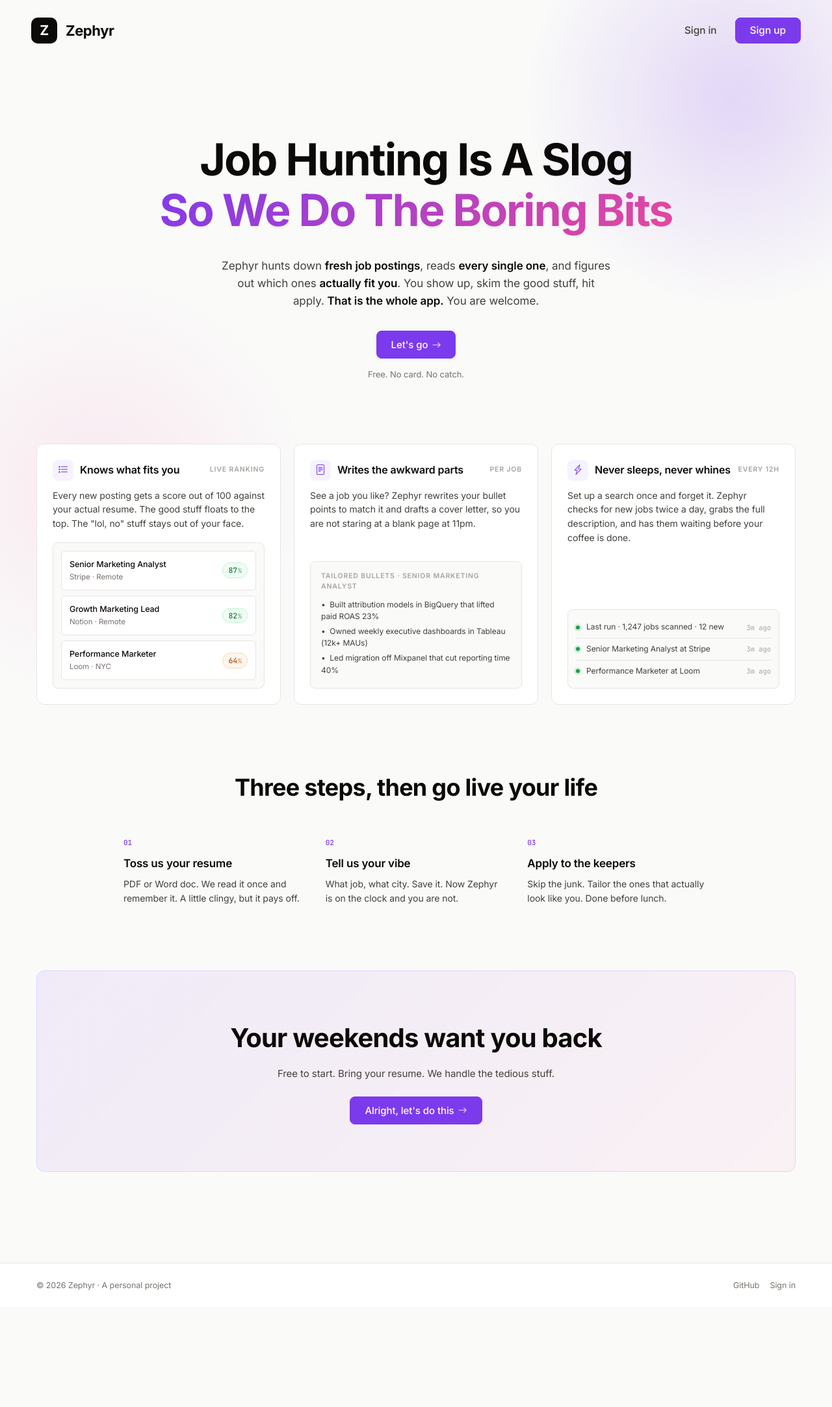
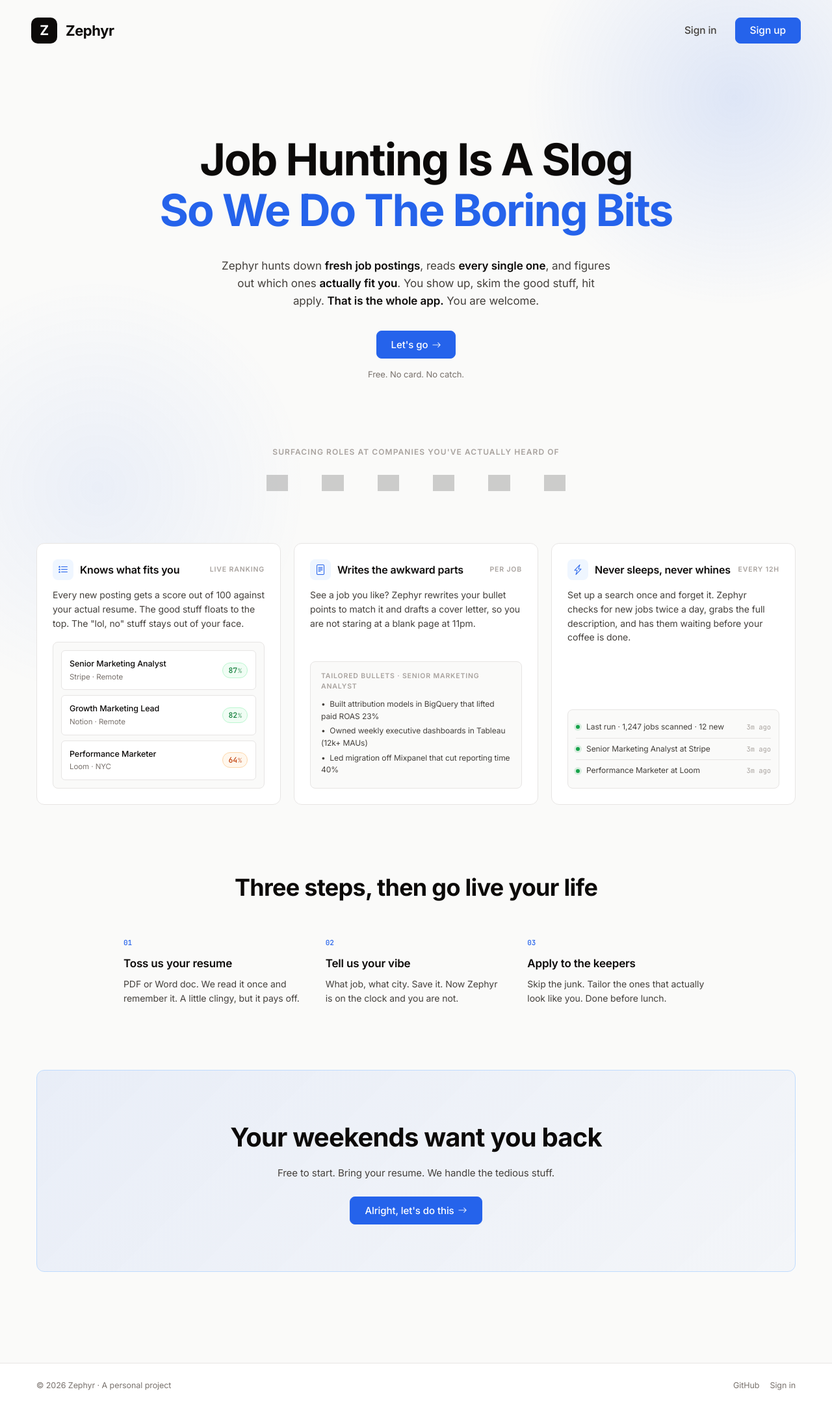
Before and after one commit to franciscobarriga/zephyr-job-tracker, a FastAPI app: page / in a window 1280 px wide. Shown: the whole page at 65% size. Before the commit the page ends 1986 px from the top, so only its background shows below. Run offline with FastAPI, Linux system fonts and the light colour scheme; parts of the project's set-up code (start-up, migrations or seed data) failed here and were passed over; grey boxes are pictures that could not be loaded.

Commit message:
style: ocean-blue palette + honest company logo strip
- Swap accent from violet to ocean blue (#2563eb) across the whole app
- Kill the purple-to-pink hero gradient (the most aiapply-looking element);
  hero accent line is now solid blue
- Recolor the atmospheric blobs and CTA strip to blue tints
- Add a logo strip under the hero: 'Surfacing roles at companies you've
  actually heard of' + Google/Meta/Stripe/Spotify/Airbnb/Netflix marks
  (greyscale, via Simple Icons). Factual framing, no endorsement claim.

Co-Authored-By: Claude Sonnet 4.6 <noreply@anthropic.com>

```diff
--- a/app/static/landing.css
+++ b/app/static/landing.css
@@ -14,7 +14,7 @@ body.landing::before {
     width: 700px;
     height: 700px;
     border-radius: 50%;
-    background: radial-gradient(circle, rgba(124, 58, 237, 0.18) 0%, rgba(124, 58, 237, 0) 65%);
+    background: radial-gradient(circle, rgba(37, 99, 235, 0.13) 0%, rgba(37, 99, 235, 0) 65%);
     z-index: -1;
     pointer-events: none;
 }
@@ -26,7 +26,7 @@ body.landing::after {
     width: 700px;
     height: 700px;
     border-radius: 50%;
-    background: radial-gradient(circle, rgba(244, 114, 182, 0.12) 0%, rgba(244, 114, 182, 0) 65%);
+    background: radial-gradient(circle, rgba(37, 99, 235, 0.07) 0%, rgba(37, 99, 235, 0) 65%);
     z-index: -1;
     pointer-events: none;
 }
@@ -86,10 +86,7 @@ body.landing::after {
 .hero-accent {
     display: block;
     padding-bottom: 0.14em;
-    background: linear-gradient(135deg, #7c3aed 0%, #ec4899 100%);
-    -webkit-background-clip: text;
-    -webkit-text-fill-color: transparent;
-    background-clip: text;
+    color: var(--accent);
 }
 .hero-sub {
     font-size: 17px;
@@ -260,11 +257,40 @@ body.landing::after {
 }
 .step p { margin: 0; color: var(--text-2); font-size: 14px; line-height: 1.55; }
 
+/* === Logo strip === */
+.logo-strip {
+    text-align: center;
+    padding: 4px 0 80px;
+}
+.logo-strip-label {
+    font-size: 12px;
+    text-transform: uppercase;
+    letter-spacing: 0.09em;
+    color: var(--text-faint);
+    font-weight: 600;
+    margin: 0 0 26px;
+}
+.logo-row {
+    display: flex;
+    align-items: center;
+    justify-content: center;
+    gap: 52px;
+    flex-wrap: wrap;
+}
+.logo-item {
+    height: 25px;
+    width: auto;
+    opacity: 0.5;
+    transition: opacity 150ms ease;
+}
+.logo-item:hover { opacity: 0.85; }
+@media (max-width: 640px) { .logo-row { gap: 32px; } .logo-item { height: 21px; } }
+
 /* === CTA strip === */
 .cta-strip {
     text-align: center;
     padding: 72px 24px;
-    background: linear-gradient(135deg, rgba(124, 58, 237, 0.08) 0%, rgba(236, 72, 153, 0.05) 100%);
+    background: linear-gradient(135deg, rgba(37, 99, 235, 0.08) 0%, rgba(37, 99, 235, 0.03) 100%);
     border: 1px solid var(--accent-border);
     border-radius: var(--radius-xl);
     margin-bottom: 60px;
--- a/app/static/main.css
+++ b/app/static/main.css
@@ -17,10 +17,10 @@
     --text-muted:   #78716c;
     --text-faint:   #a8a29e;
 
-    --accent:        #7c3aed;
-    --accent-hover:  #6d28d9;
-    --accent-soft:   #f5f3ff;
-    --accent-border: #ddd6fe;
+    --accent:        #2563eb;
+    --accent-hover:  #1d4ed8;
+    --accent-soft:   #eff6ff;
+    --accent-border: #bfdbfe;
 
     --success:        #16a34a;
     --success-soft:   #f0fdf4;
--- a/app/templates/landing.html
+++ b/app/templates/landing.html
@@ -45,6 +45,18 @@
             <a href="/auth/signup" class="btn btn-accent btn-lg">Let's go <i class="bi bi-arrow-right"></i></a>
             <span class="hero-cta-note">Free. No card. No catch.</span>
         </div>
+    </div>
+</section>
+
+<section class="logo-strip">
+    <p class="logo-strip-label">Surfacing roles at companies you've actually heard of</p>
+    <div class="logo-row">
+        <img class="logo-item" src="https://cdn.simpleicons.org/google/78716c" alt="Google" loading="lazy">
+        <img class="logo-item" src="https://cdn.simpleicons.org/meta/78716c" alt="Meta" loading="lazy">
+        <img class="logo-item" src="https://cdn.simpleicons.org/stripe/78716c" alt="Stripe" loading="lazy">
+        <img class="logo-item" src="https://cdn.simpleicons.org/spotify/78716c" alt="Spotify" loading="lazy">
+        <img class="logo-item" src="https://cdn.simpleicons.org/airbnb/78716c" alt="Airbnb" loading="lazy">
+        <img class="logo-item" src="https://cdn.simpleicons.org/netflix/78716c" alt="Netflix" loading="lazy">
     </div>
 </section>
 
```
